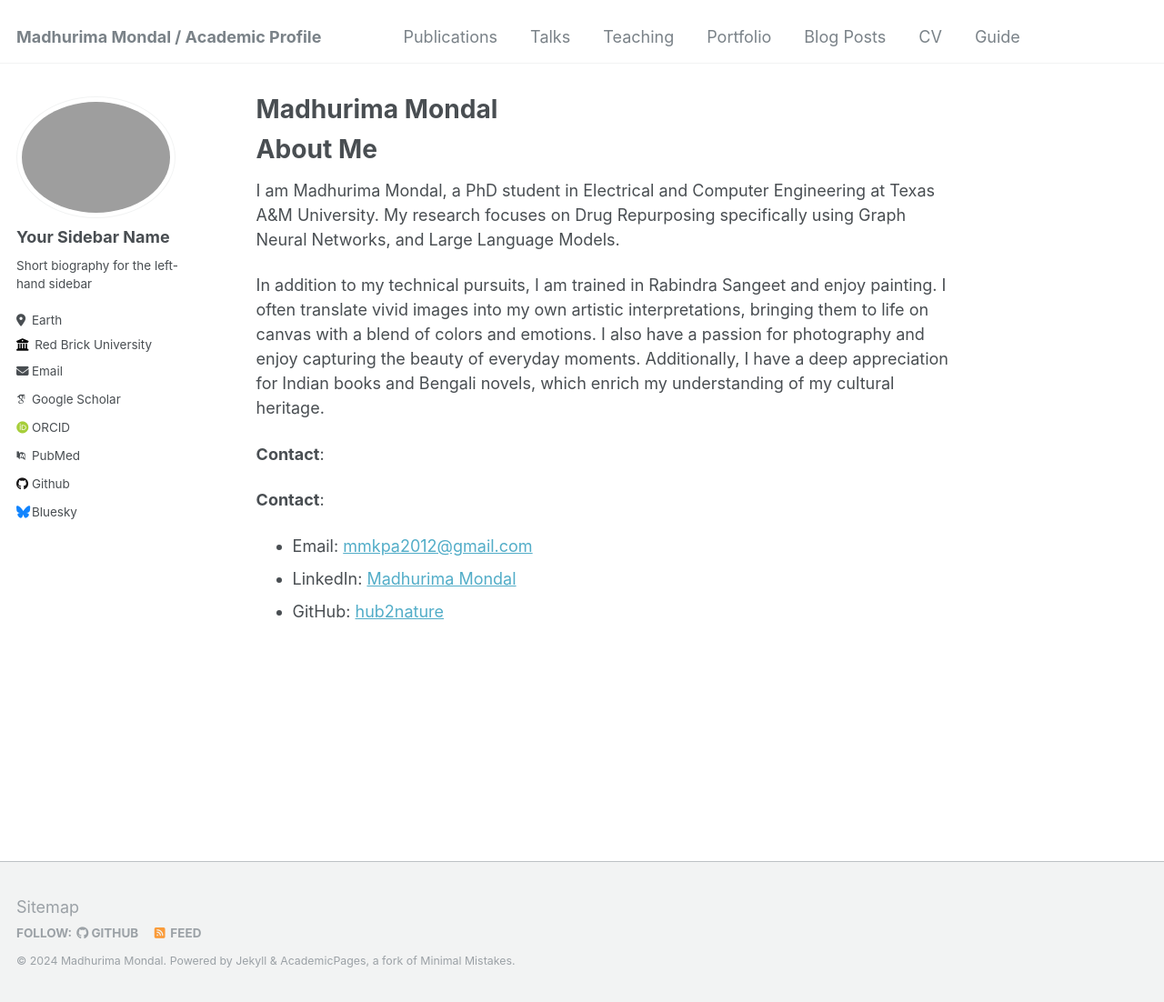
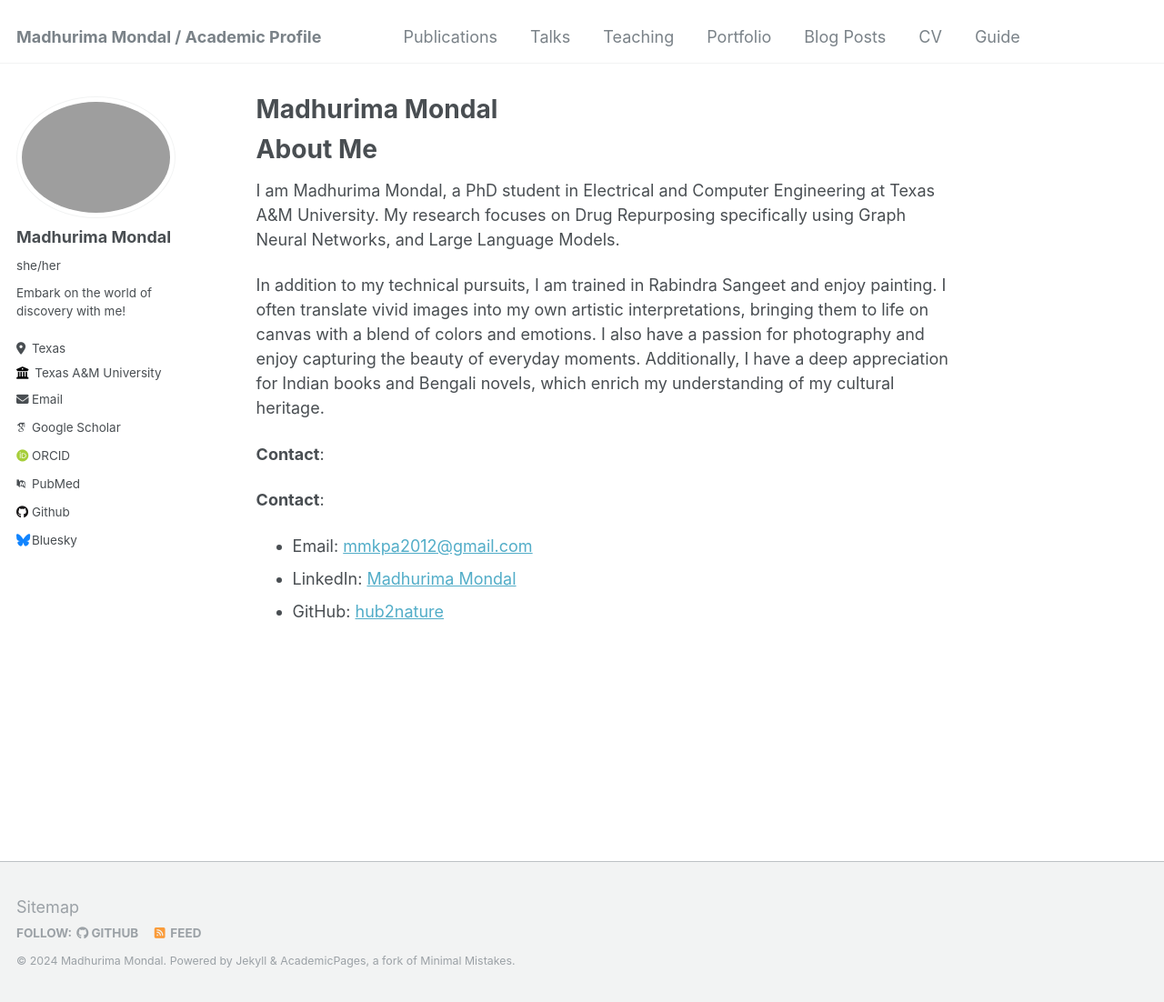
Before and after one commit to hub2nature/hub2nature, a Jekyll site: the page built from _pages/about.md, in a window 1280 px wide and 1102 px high. Shown: the whole window at 91% size. Built offline with Jekyll 4.4.1, drawn with Linux system fonts in a browser that asks for light colours; some web fonts are replaced.

Commit message:
Update _config.yml

```diff
--- a/_config.yml
+++ b/_config.yml
@@ -23,13 +23,13 @@ repository               : "hub2nature/hub2nature"
 author:
   # Biographic information
   avatar           : "received_555862872377911(1).jpeg"
-  name             : "Your Sidebar Name"
-  pronouns         : # example: "she/her"
-  bio              : "Short biography for the left-hand sidebar"
-  location         : "Earth"
-  employer         : "Red Brick University"
+  name             : "Madhurima Mondal"
+  pronouns         : "she/her"
+  bio              : "Embark on the world of discovery with me!"
+  location         : "Texas"
+  employer         : "Texas A&M University"
   uri              : # URL
-  email            : "none@example.org"
+  email            : "mmkpa2012@tamu.edu"
 
   # Academic websites
   arxiv            : # URL - Update with the correct link to your profile
```
